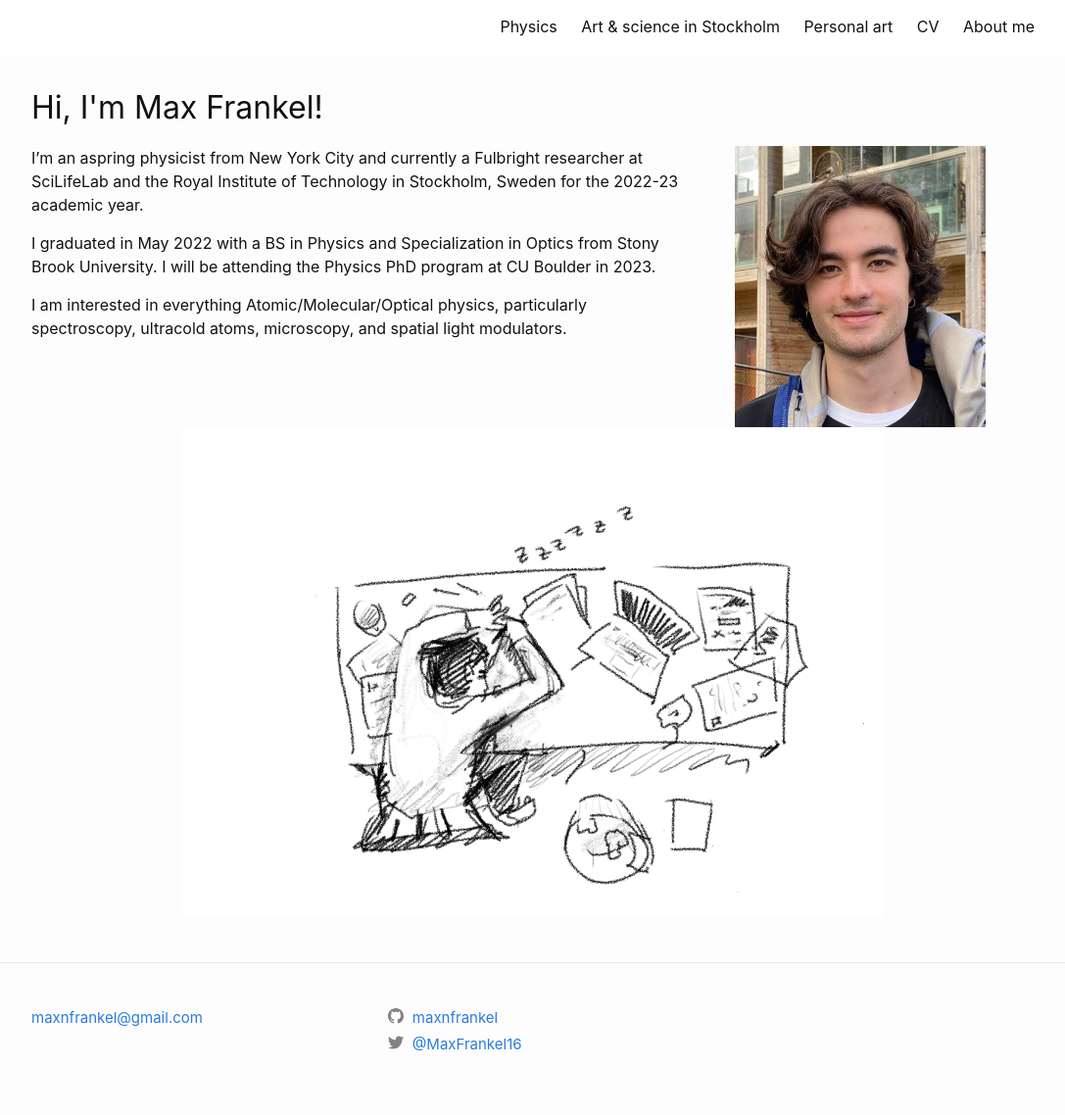
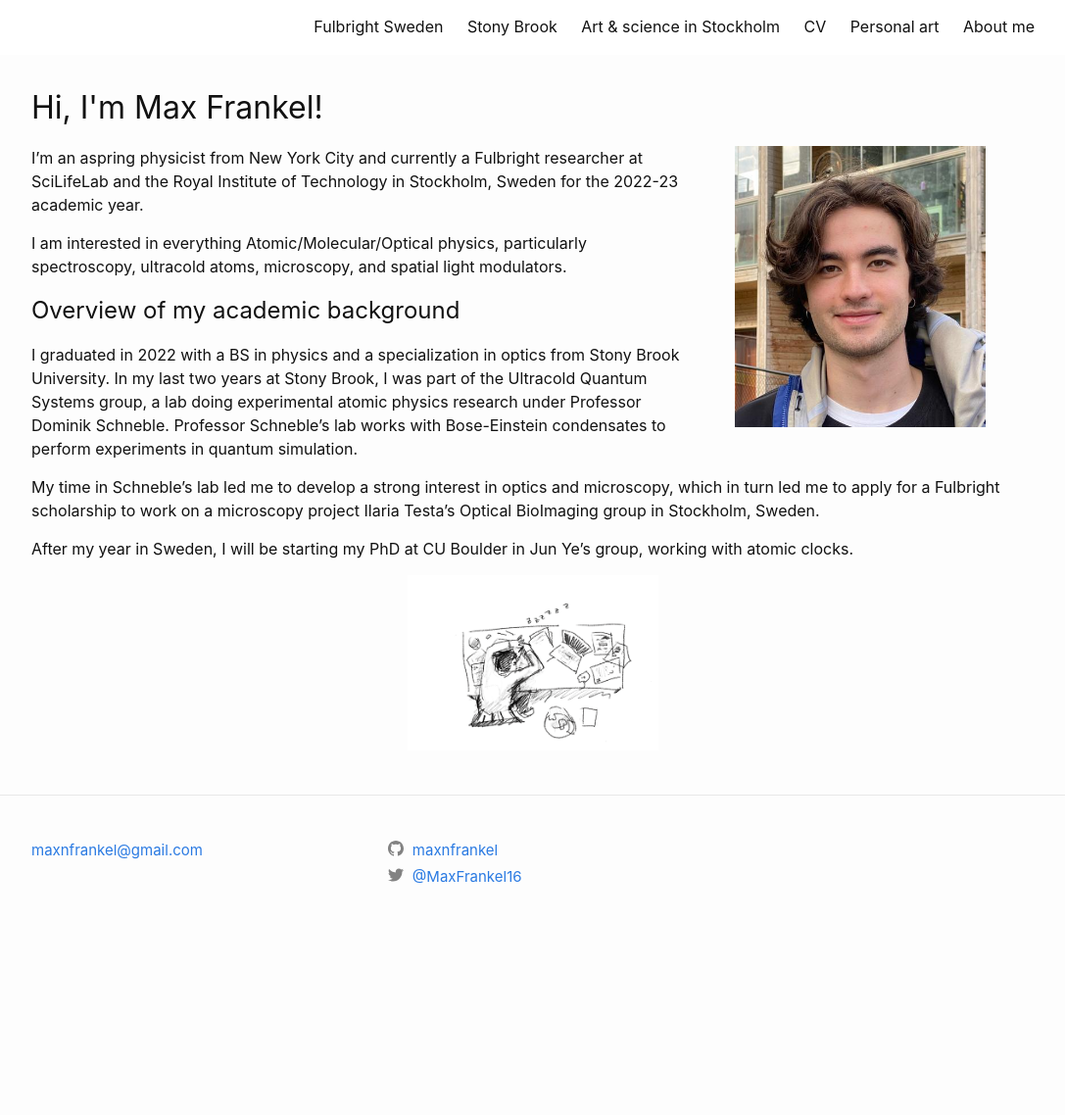
Before and after one commit to maxnfrankel/maxnfrankel.github.io, a Jekyll site: the page built from index.md, in a window 1280 px wide. Shown: the whole page at 98% size, without its empty margins (96-1183 px from the left). Built offline with Jekyll 4.4.1, drawn with Linux system fonts in a browser that asks for light colours; after the commit the page ends 967 px from its top, so only the background shows below that.

Commit message:
Separated "Physics" page into several pages

```diff
--- a/_sass/minima/_base.scss
+++ b/_sass/minima/_base.scss
@@ -233,14 +233,14 @@ table {
   border: hidden;
   tr {
     &:nth-child(even) {
-      background-color: #eef;
+      background-color:rgba(0,0,0,0);
     }
   }
   th, td {
     padding: ($spacing-unit / 3) ($spacing-unit / 2);
   }
   th {
-    background-color: #fff;
+    background-color: rgba(0,0,0,0);
   }
   td {
     border: hidden;
--- a/index.md
+++ b/index.md
@@ -13,8 +13,14 @@ title: About me
 
 I'm an aspring physicist from New York City and currently a Fulbright researcher at SciLifeLab and the Royal Institute of Technology in Stockholm, Sweden for the 2022-23 academic year.
 
-I graduated in May 2022 with a BS in Physics and Specialization in Optics from Stony Brook University. I will be attending the Physics PhD program at CU Boulder in 2023.
-
 I am interested in everything Atomic/Molecular/Optical physics, particularly spectroscopy, ultracold atoms, microscopy, and spatial light modulators.
 
-![Sleep at desk](/pages/images/Sleep_At_Desk.png){: .center style="float: center" width="70%" }
+<h2> Overview of my academic background </h2>
+
+I graduated in 2022 with a BS in physics and a specialization in optics from Stony Brook University. In my last two years at Stony Brook, I was part of the Ultracold Quantum Systems group, a lab doing experimental atomic physics research under Professor Dominik Schneble. Professor Schneble’s lab works with Bose-Einstein condensates to perform experiments in quantum simulation.
+
+My time in Schneble’s lab led me to develop a strong interest in optics and microscopy, which in turn led me to apply for a Fulbright scholarship to work on a microscopy project Ilaria Testa’s Optical BioImaging group in Stockholm, Sweden.
+
+After my year in Sweden, I will be starting my PhD at CU Boulder in Jun Ye's group, working with atomic clocks.
+
+![Sleep at desk](/pages/images/Sleep_At_Desk.png){: .center style="float: center" width="25%"}
```
Also changed, not shown: pages/1_Fulbright Sweden.md (added, +11 -0 lines), pages/2_Stony Brook.md (renamed from pages/1_Physics.md, +6 -10 lines), pages/4_CV.md (+22 -18 lines), pages/3_Art and science in Stockholm.md (renamed from pages/2_Art and science in Stockholm.md), pages/5_Personal art.md (renamed from pages/3_Personal art.md), pages/StonyBrook/Optical pumping setup.JPG (added), 13 other files.
